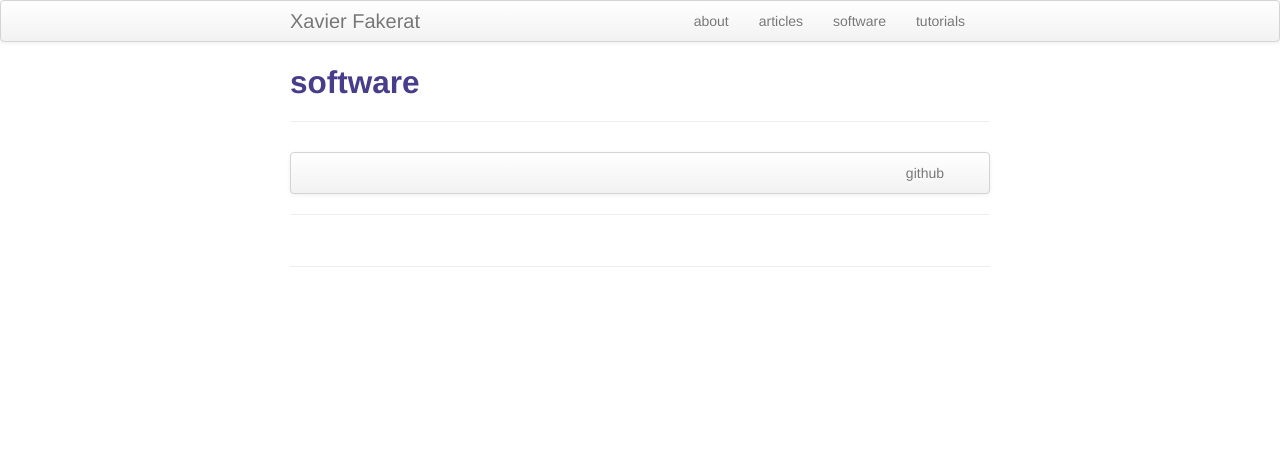
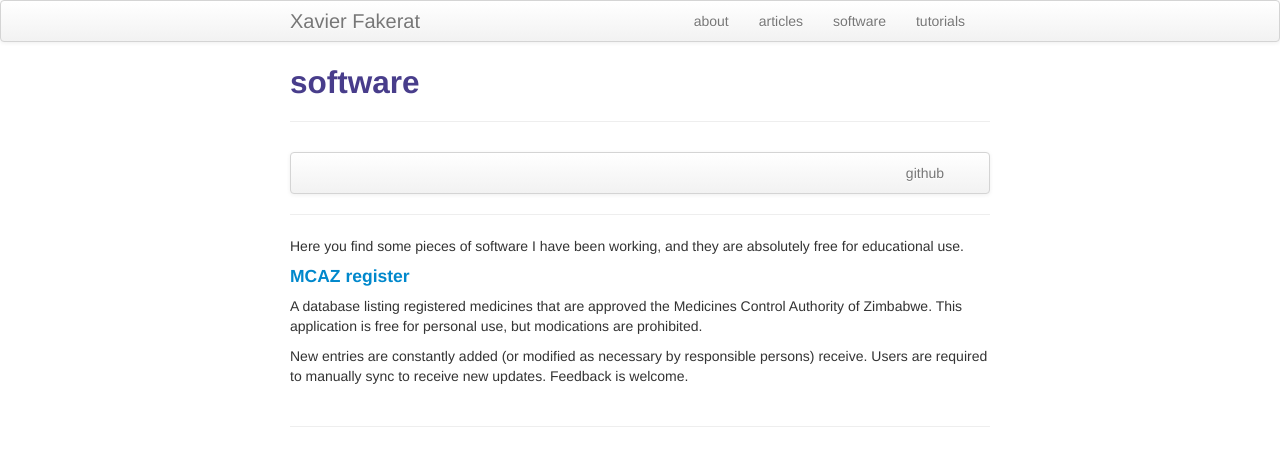
Before and after one commit to fakerat/fakerat.github.io, a Jekyll site: the page built from pages/software.md, in a window 1280 px wide. Shown: the top 466 px of the page. Built offline with Jekyll 4.4.1, drawn with Linux system fonts in a browser that asks for light colours.

Commit message:
addes software blob
New application listing

```diff
--- a/pages/software.md
+++ b/pages/software.md
@@ -13,3 +13,12 @@ description: Xavier's software
 </div>
 
 ---
+
+Here you find some pieces of software I have been working, and they are absolutely free for educational use.
+
+
+#### <a name="qtl"></a>[MCAZ register](http:androidfilehost)
+
+A database listing registered medicines that are approved the Medicines Control Authority of Zimbabwe. This application is free for personal use, but modications are prohibited.
+
+New entries are constantly added (or modified as necessary by responsible persons) receive. Users are required to manually sync to receive new updates. Feedback is welcome.
```
